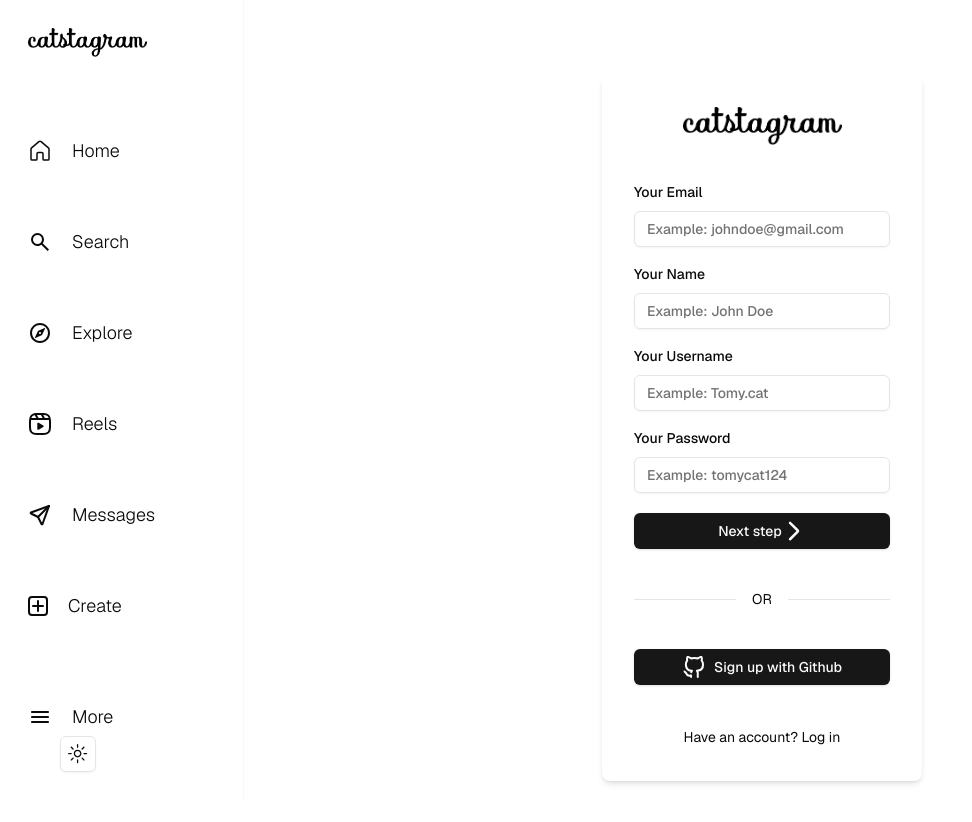
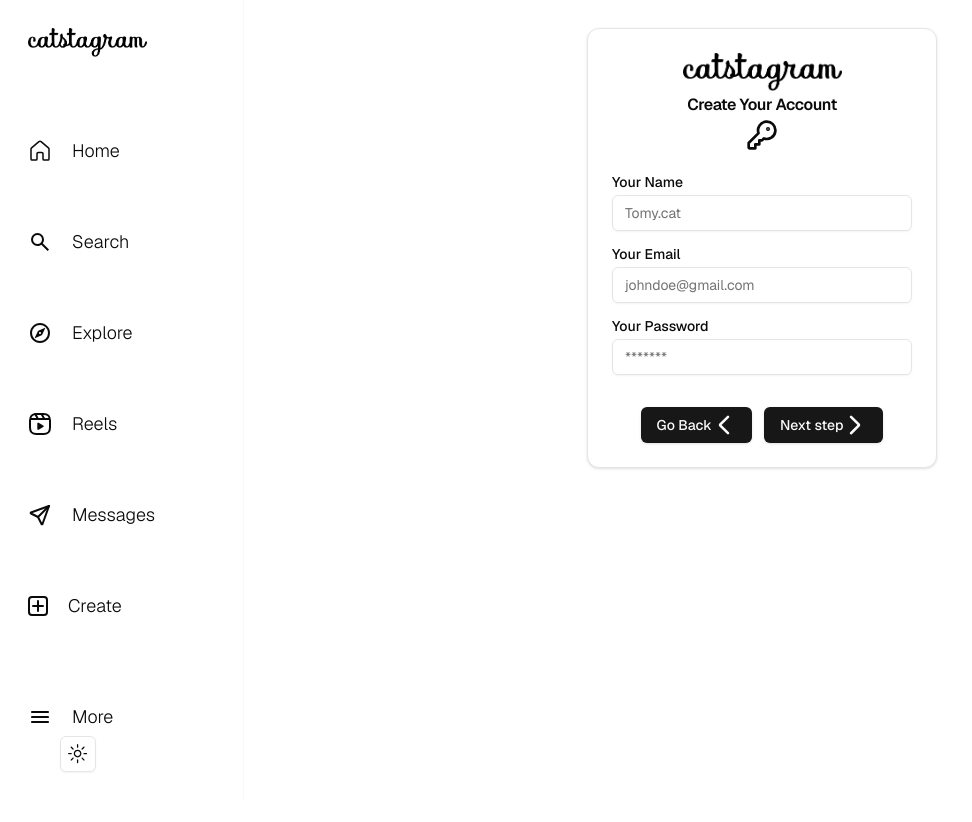
Before and after one commit to Armive/Catstagram, a Next.js app: page /signup in a window 1280 px wide. Shown: the top 822 px of the page, without its empty margins (0-972 px from the left). After the commit the page ends 800 px from the top, so only its background shows below. Built offline with nearby package versions, Linux system fonts and the light colour scheme.

Commit message:
Upload sign up ui 💅

```diff
--- a/app/signup/page.tsx
+++ b/app/signup/page.tsx
@@ -1,22 +1,48 @@
 "use client";
+import { z } from "zod";
 import { Input } from "@/components/ui/input";
 import { Button } from "@/components/ui/button";
 import Link from "next/link";
 import {
 	BirthdayIcon,
+	EmailIcon,
 	GithubIcon,
 	LeftArrow,
+	PasswordIcon,
 	RightArrow,
 } from "@/components/icons";
 import Image from "next/image";
 import { Label } from "@/components/ui/label";
 import { useState } from "react";
+import {
+	Card,
+	CardContent,
+	CardFooter,
+	CardHeader,
+	CardTitle,
+} from "@/components/ui/card";
+import {
+	Select,
+	SelectContent,
+	SelectItem,
+	SelectTrigger,
+	SelectValue,
+} from "@/components/ui/select";
 
 export default function SignUp() {
 	const [view, setView] = useState(0);
-  return view === 0 ? (
-    <div className="flex min-h-screen items-center justify-center ">
-      <div className="w-full max-w-xs p-8 gap-4 space-y-6 rounded-lg shadow-md flex flex-col">
+	const newLocal = "";
+	const onSubmit = (e: any) => {
+		e.preventDefault();
+		const formData = new FormData(e.target);
+		setView((v) => v + 1);
+	};
+
+	return (
+		<main className="flex justify-center">
+			{view === 0 && (
+				<Card className="w-[350px] ">
+					<CardHeader className="flex items-center">
 						<Image
 							src="/catstagram.png"
 							alt="catslogo"
@@ -24,71 +50,46 @@ export default function SignUp() {
 							width={159}
 							height={38}
 						/>
-        <form
-          className="flex gap-5 flex-col"
-          onSubmit={(e) => {
-            e.preventDefault();
-            setView(1);
-          }}
-        >
-          <Label htmlFor="email" className="flex gap-3 flex-col">
-            <span>Your Email</span>
+						<CardTitle>Create Your Account</CardTitle>
+						<PasswordIcon />
+					</CardHeader>
+					<CardContent>
+						<form onSubmit={onSubmit}>
+							<div className="grid w-full items-center gap-4">
+								<div className="flex flex-col space-y-1.5">
+									<Label htmlFor="name">Your Name</Label>
+									<Input id="Name" name="name" placeholder="Tomy.cat" />
+								</div>
+								<div className="flex flex-col space-y-1.5">
+									<Label htmlFor="email">Your Email</Label>
 									<Input
-              placeholder="Example: johndoe@gmail.com"
-              type="text"
+										type="email"
 										id="email"
+										placeholder="johndoe@gmail.com"
 									/>
-          </Label>
-
-          <Label htmlFor="name" className="flex gap-3 flex-col">
-            <span>Your Name</span>
-            <Input placeholder="Example: John Doe" type="text" id="name" />
-          </Label>
-
-          <Label htmlFor="username" className="flex gap-3 flex-col">
-            <span>Your Username</span>
-            <Input placeholder="Example: Tomy.cat" type="text" id="username" />
-          </Label>
-
-          <Label htmlFor="password" className="flex gap-3 flex-col">
-            <span>Your Password</span>
-            <Input
-              placeholder="Example: tomycat124"
-              type="text"
-              id="password"
-            />
-          </Label>
-
-          <Button className="w-full" type="submit">
-            Next step
+								</div>
+								<div className="flex flex-col space-y-1.5">
+									<Label htmlFor="password">Your Password</Label>
+									<Input type="password" id="password" placeholder="*******" />
+								</div>
+							</div>
+							<section className="flex justify-center items-center gap-3 mt-4">
+								<Button type="submit" className="mt-4">
+									<span>Go Back</span>
+									<LeftArrow />
+								</Button>
+								<Button type="submit" className="mt-4">
+									<span>Next step</span>
 									<RightArrow />
 								</Button>
+							</section>
 						</form>
-        <div className="flex items-center">
-          <div className="flex-grow border-t " />
-          <span className="mx-4 text-sm ">OR</span>
-          <div className="flex-grow border-t " />
-        </div>
-        <div className="text-center">
-          <Button className="flex items-center justify-center space-x-2 w-full">
-            <GithubIcon />
-            <span>Sign up with Github</span>
-          </Button>
-        </div>
-        <div className="text-center">
-          <span className="text-sm">Have an account? </span>
-          <Link className="text-sm" href="/login">
-            Log in
-          </Link>
-        </div>
-      </div>
-    </div>
-  ) : (
-    <div>
-      <form
-        action=""
-        className="flex flex-col min-h-screen items-center justify-center gap-3"
-      >
+					</CardContent>
+				</Card>
+			)}
+			{view === 1 && (
+				<Card className="w-[350px]">
+					<CardHeader className="flex items-center">
 						<Image
 							src="/catstagram.png"
 							alt="catslogo"
@@ -96,55 +97,89 @@ export default function SignUp() {
 							width={159}
 							height={38}
 						/>
+
+						<CardTitle>Date of birth and gender</CardTitle>
 						<BirthdayIcon />
+					</CardHeader>
+					<CardContent>
+						<form onSubmit={onSubmit} className="flex gap-4 flex-col">
+							<section className="flex w-full items-center justify-center gap-4">
+								<div className="flex flex-col space-y-1.5 items-center">
+									<Label htmlFor="day">Day</Label>
+									<Input id="day" name="day" placeholder="8" />
+								</div>
+								<div className="flex flex-col space-y-1.5 items-center">
+									<Label htmlFor="month">Month</Label>
+									<Input id="month" name="month" placeholder="11" />
+								</div>
+								<div className="flex flex-col space-y-1.5 items-center">
+									<Label htmlFor="year">Year</Label>
+									<Input id="year" name="year" placeholder="2021" />
+								</div>
+							</section>
 
-        <Label className="flex gap-3 flex-col ">
-          <span className="self-center">Your Birthday</span>
-          <div className="flex gap-2">
-            <Label htmlFor="day" className="flex items-center flex-col gap-1">
-              <span>Day</span>
-              <Input
-                placeholder="1"
-                type="text"
-                id="day"
-                className="w-16 flex justify-center items-center"
-              />
-            </Label>
-            <Label htmlFor="month" className="flex items-center flex-col gap-1">
-              <span>Month</span>
-              <Input
-                placeholder="12"
-                type="text"
-                id="month"
-                className="w-16 flex justify-center items-center"
-              />
-            </Label>
-            <Label htmlFor="year" className="flex items-center flex-col gap-1">
-              <span>Year</span>
-              <Input
-                placeholder="11"
-                type="text"
-                id="year"
-                className="w-16 flex justify-center items-center"
-              />
-            </Label>
-          </div>
-        </Label>
-        <Button
-          type="submit"
-          className="bg-white text-black rounded-lg font-semibold"
-        >
-          Next Step
+							<section className="flex items-center gap-3 flex-col">
+								<Label htmlFor="gender">Gender</Label>
+								<Select>
+									<SelectTrigger id="gender">
+										<SelectValue placeholder="Select your gender" />
+									</SelectTrigger>
+									<SelectContent position="popper">
+										<SelectItem value="female">Female</SelectItem>
+										<SelectItem value="male">Male</SelectItem>
+										<SelectItem value="none">Better not to say</SelectItem>
+									</SelectContent>
+								</Select>
+							</section>
+							<section className="flex justify-center items-center gap-3 mt-4">
+								<Button type="submit" className="mt-4">
+									<span>Go Back</span>
+									<LeftArrow />
+								</Button>
+								<Button type="submit" className="mt-4">
+									<span>Next step</span>
 									<RightArrow />
 								</Button>
-        <Button
-          type="button"
-          className="bg-white text-black rounded-lg font-semibold"
+							</section>
+						</form>
+					</CardContent>
+				</Card>
+			)}
+			{view === 2 && (
+				<Card className="w-[350px]">
+					<CardHeader className="flex items-center">
+						<Image
+							src="/catstagram.png"
+							alt="catslogo"
+							className=" hidden xl:flex dark:invert self-center"
+							width={159}
+							height={38}
+						/>
+						<CardTitle>Verify your email</CardTitle>
+						<EmailIcon />
+					</CardHeader>
+					<CardContent className="flex justify-center flex-col">
+						<p className="text-center">
+							To enter to Catstagram go to your Email to verify the Email
+							address.
+						</p>
+						<section className="flex justify-center items-center gap-3 mt-4">
+							<Button type="submit">
+								<LeftArrow />
+								<span>Go Back</span>
+							</Button>
+							<a
+								href="http://"
+								target="_blank"
+								rel="noopener noreferrer"
+								className="text-black/80 hover:text-gray-500 dark:text-white duration-200 text-center"
 							>
-          Go Back
-          <LeftArrow />
-        </Button>
-      </form>
-    </div>
+								Click to confirm Email
+							</a>
+						</section>
+					</CardContent>
+				</Card>
+			)}
+		</main>
 	);
 }
--- a/components/icons/index.tsx
+++ b/components/icons/index.tsx
@@ -10,6 +10,24 @@ function HomeIcon() {
       <path
         fill="currentColor"
         d="M16.81 4.3a1.25 1.25 0 0 0-1.62 0l-9.75 8.288a1.25 1.25 0 0 0-.44.953V26.5a.5.5 0 0 0 .5.5h5a.5.5 0 0 0 .5-.5v-7a2.5 2.5 0 0 1 2.5-2.5h5.004a2.5 2.5 0 0 1 2.5 2.5v7a.5.5 0 0 0 .5.5H26.5a.5.5 0 0 0 .5-.5V13.54a1.25 1.25 0 0 0-.44-.952zm-2.915-1.523a3.25 3.25 0 0 1 4.21 0l9.75 8.287A3.25 3.25 0 0 1 29 13.54V26.5a2.5 2.5 0 0 1-2.5 2.5h-4.996a2.5 2.5 0 0 1-2.5-2.5v-7a.5.5 0 0 0-.5-.5H13.5a.5.5 0 0 0-.5.5v7a2.5 2.5 0 0 1-2.5 2.5h-5A2.5 2.5 0 0 1 3 26.5V13.54a3.25 3.25 0 0 1 1.145-2.476z"
+      />
+    </svg>
+  );
+}
+
+function EmailIcon() {
+	return (
+		<svg
+			xmlns="http://www.w3.org/2000/svg"
+			width="32"
+			height="32"
+			viewBox="0 0 24 24"
+		>
+			<path
+				fill="currentColor"
+				fill-rule="evenodd"
+				d="M19 2.75a2.25 2.25 0 1 0 0 4.5a2.25 2.25 0 0 0 0-4.5M15.25 5a3.75 3.75 0 1 1 7.5 0a3.75 3.75 0 0 1-7.5 0M9.944 3.25H13a.75.75 0 0 1 0 1.5h-3c-1.907 0-3.261.002-4.29.14c-1.005.135-1.585.389-2.008.812c-.423.423-.677 1.003-.812 2.009c-.138 1.028-.14 2.382-.14 4.289c0 1.907.002 3.262.14 4.29c.135 1.005.389 1.585.812 2.008c.423.423 1.003.677 2.009.812c1.028.138 2.382.14 4.289.14h4c1.907 0 3.262-.002 4.29-.14c1.005-.135 1.585-.389 2.008-.812c.423-.423.677-1.003.812-2.009c.138-1.028.14-2.382.14-4.289c0-.373.003-.645.005-.88c.004-.379.007-.658-.005-1.1a.75.75 0 0 1 1.5-.04c.012.467.009.785.005 1.187c-.002.234-.005.497-.005.833v.056c0 1.838 0 3.294-.153 4.433c-.158 1.172-.49 2.121-1.238 2.87c-.749.748-1.698 1.08-2.87 1.238c-1.14.153-2.595.153-4.433.153H9.944c-1.838 0-3.294 0-4.433-.153c-1.172-.158-2.121-.49-2.87-1.238c-.748-.749-1.08-1.698-1.238-2.87c-.153-1.14-.153-2.595-.153-4.433v-.112c0-1.838 0-3.294.153-4.433c.158-1.172.49-2.121 1.238-2.87c.749-.748 1.698-1.08 2.87-1.238c1.14-.153 2.595-.153 4.433-.153m-4.52 4.27a.75.75 0 0 1 1.056-.096l2.16 1.799c.933.777 1.58 1.315 2.128 1.667c.529.34.888.455 1.233.455c.345 0 .704-.114 1.233-.455c.547-.352 1.195-.89 2.128-1.667a.75.75 0 1 1 .96 1.152l-.037.032c-.887.738-1.605 1.337-2.24 1.745c-.66.425-1.303.693-2.044.693c-.741 0-1.384-.269-2.045-.693c-.634-.408-1.352-1.007-2.239-1.745L5.52 8.577a.75.75 0 0 1-.096-1.057"
+				clip-rule="evenodd"
 			/>
 		</svg>
 	);
@@ -209,38 +227,6 @@ function LeftArrow() {
 	);
 }
 
-// function ChevronLeft() {
-// 	return (
-// 		<svg
-// 			xmlns="http://www.w3.org/2000/svg"
-// 			width="24"
-// 			height="24"
-// 			viewBox="0 0 24 24"
-// 		>
-// 			<path
-// 				fill="currentColor"
-// 				d="M22 12a10 10 0 0 1-10 10A10 10 0 0 1 2 12A10 10 0 0 1 12 2a10 10 0 0 1 10 10m-6.6 4.6L10.8 12l4.6-4.6L14 6l-6 6l6 6z"
-// 			/>
-// 		</svg>
-// 	);
-// }
-
-// function ChevronRight() {
-// 	return (
-// 		<svg
-// 			xmlns="http://www.w3.org/2000/svg"
-// 			width="24"
-// 			height="24"
-// 			viewBox="0 0 24 24"
-// 		>
-// 			<path
-// 				fill="currentColor"
-// 				d="M22 12a10 10 0 0 1-10 10A10 10 0 0 1 2 12A10 10 0 0 1 12 2a10 10 0 0 1 10 10m-12 6l6-6l-6-6l-1.4 1.4l4.6 4.6l-4.6 4.6z"
-// 			/>
-// 		</svg>
-// 	);
-// }
-
 function SendIcon() {
 	return (
 		<svg
@@ -320,8 +306,8 @@ function BirthdayIcon() {
 	return (
 		<svg
 			xmlns="http://www.w3.org/2000/svg"
-      width="24"
-      height="24"
+			width="32"
+			height="32"
 			viewBox="0 0 24 24"
 		>
 			<g fill="none" fill-rule="evenodd">
@@ -395,11 +381,31 @@ function AlertIcon() {
 	);
 }
 
+function PasswordIcon() {
+	return (
+		<svg
+			xmlns="http://www.w3.org/2000/svg"
+			width="32"
+			height="32"
+			viewBox="0 0 24 24"
+		>
+			<g
+				fill="none"
+				stroke="currentColor"
+				stroke-linecap="round"
+				stroke-linejoin="round"
+				stroke-width="2"
+			>
+				<path d="M2 18v3c0 .6.4 1 1 1h4v-3h3v-3h2l1.4-1.4a6.5 6.5 0 1 0-4-4Z" />
+				<circle cx="16.5" cy="7.5" r=".5" fill="currentColor" />
+			</g>
+		</svg>
+	);
+}
+
 export {
 	HomeIcon,
 	SearchIcon,
-  // ChevronLeft,
-  // ChevronRight,
 	MenuIcon,
 	CreateIcon,
 	ReelsIcon,
@@ -417,4 +423,6 @@ export {
 	BirthdayIcon,
 	LeftArrow,
 	RightArrow,
+	EmailIcon,
+	PasswordIcon,
 };
--- /dev/null
+++ b/components/ui/card.tsx
@@ -0,0 +1,76 @@
+import * as React from "react"
+
+import { cn } from "@/lib/utils"
+
+const Card = React.forwardRef<
+  HTMLDivElement,
+  React.HTMLAttributes<HTMLDivElement>
+>(({ className, ...props }, ref) => (
+  <div
+    ref={ref}
+    className={cn(
+      "rounded-xl border border-neutral-200 bg-white text-neutral-950 shadow dark:border-neutral-800 dark:bg-neutral-950 dark:text-neutral-50",
+      className
+    )}
+    {...props}
+  />
+))
+Card.displayName = "Card"
+
+const CardHeader = React.forwardRef<
+  HTMLDivElement,
+  React.HTMLAttributes<HTMLDivElement>
+>(({ className, ...props }, ref) => (
+  <div
+    ref={ref}
+    className={cn("flex flex-col space-y-1.5 p-6", className)}
+    {...props}
+  />
+))
+CardHeader.displayName = "CardHeader"
+
+const CardTitle = React.forwardRef<
+  HTMLParagraphElement,
+  React.HTMLAttributes<HTMLHeadingElement>
+>(({ className, ...props }, ref) => (
+  <h3
+    ref={ref}
+    className={cn("font-semibold leading-none tracking-tight", className)}
+    {...props}
+  />
+))
+CardTitle.displayName = "CardTitle"
+
+const CardDescription = React.forwardRef<
+  HTMLParagraphElement,
+  React.HTMLAttributes<HTMLParagraphElement>
+>(({ className, ...props }, ref) => (
+  <p
+    ref={ref}
+    className={cn("text-sm text-neutral-500 dark:text-neutral-400", className)}
+    {...props}
+  />
+))
+CardDescription.displayName = "CardDescription"
+
+const CardContent = React.forwardRef<
+  HTMLDivElement,
+  React.HTMLAttributes<HTMLDivElement>
+>(({ className, ...props }, ref) => (
+  <div ref={ref} className={cn("p-6 pt-0", className)} {...props} />
+))
+CardContent.displayName = "CardContent"
+
+const CardFooter = React.forwardRef<
+  HTMLDivElement,
+  React.HTMLAttributes<HTMLDivElement>
+>(({ className, ...props }, ref) => (
+  <div
+    ref={ref}
+    className={cn("flex items-center p-6 pt-0", className)}
+    {...props}
+  />
+))
+CardFooter.displayName = "CardFooter"
+
+export { Card, CardHeader, CardFooter, CardTitle, CardDescription, CardContent }
--- /dev/null
+++ b/components/ui/select.tsx
@@ -0,0 +1,164 @@
+"use client"
+
+import * as React from "react"
+import {
+  CaretSortIcon,
+  CheckIcon,
+  ChevronDownIcon,
+  ChevronUpIcon,
+} from "@radix-ui/react-icons"
+import * as SelectPrimitive from "@radix-ui/react-select"
+
+import { cn } from "@/lib/utils"
+
+const Select = SelectPrimitive.Root
+
+const SelectGroup = SelectPrimitive.Group
+
+const SelectValue = SelectPrimitive.Value
+
+const SelectTrigger = React.forwardRef<
+  React.ElementRef<typeof SelectPrimitive.Trigger>,
+  React.ComponentPropsWithoutRef<typeof SelectPrimitive.Trigger>
+>(({ className, children, ...props }, ref) => (
+  <SelectPrimitive.Trigger
+    ref={ref}
+    className={cn(
+      "flex h-9 w-full items-center justify-between whitespace-nowrap rounded-md border border-neutral-200 bg-transparent px-3 py-2 text-sm shadow-sm ring-offset-white placeholder:text-neutral-500 focus:outline-none focus:ring-1 focus:ring-neutral-950 disabled:cursor-not-allowed disabled:opacity-50 [&>span]:line-clamp-1 dark:border-neutral-800 dark:ring-offset-neutral-950 dark:placeholder:text-neutral-400 dark:focus:ring-neutral-300",
+      className
+    )}
+    {...props}
+  >
+    {children}
+    <SelectPrimitive.Icon asChild>
+      <CaretSortIcon className="h-4 w-4 opacity-50" />
+    </SelectPrimitive.Icon>
+  </SelectPrimitive.Trigger>
+))
+SelectTrigger.displayName = SelectPrimitive.Trigger.displayName
+
+const SelectScrollUpButton = React.forwardRef<
+  React.ElementRef<typeof SelectPrimitive.ScrollUpButton>,
+  React.ComponentPropsWithoutRef<typeof SelectPrimitive.ScrollUpButton>
+>(({ className, ...props }, ref) => (
+  <SelectPrimitive.ScrollUpButton
+    ref={ref}
+    className={cn(
+      "flex cursor-default items-center justify-center py-1",
+      className
+    )}
+    {...props}
+  >
+    <ChevronUpIcon />
+  </SelectPrimitive.ScrollUpButton>
+))
+SelectScrollUpButton.displayName = SelectPrimitive.ScrollUpButton.displayName
+
+const SelectScrollDownButton = React.forwardRef<
+  React.ElementRef<typeof SelectPrimitive.ScrollDownButton>,
+  React.ComponentPropsWithoutRef<typeof SelectPrimitive.ScrollDownButton>
+>(({ className, ...props }, ref) => (
+  <SelectPrimitive.ScrollDownButton
+    ref={ref}
+    className={cn(
+      "flex cursor-default items-center justify-center py-1",
+      className
+    )}
+    {...props}
+  >
+    <ChevronDownIcon />
+  </SelectPrimitive.ScrollDownButton>
+))
+SelectScrollDownButton.displayName =
+  SelectPrimitive.ScrollDownButton.displayName
+
+const SelectContent = React.forwardRef<
+  React.ElementRef<typeof SelectPrimitive.Content>,
+  React.ComponentPropsWithoutRef<typeof SelectPrimitive.Content>
+>(({ className, children, position = "popper", ...props }, ref) => (
+  <SelectPrimitive.Portal>
+    <SelectPrimitive.Content
+      ref={ref}
+      className={cn(
+        "relative z-50 max-h-96 min-w-[8rem] overflow-hidden rounded-md border border-neutral-200 bg-white text-neutral-950 shadow-md data-[state=open]:animate-in data-[state=closed]:animate-out data-[state=closed]:fade-out-0 data-[state=open]:fade-in-0 data-[state=closed]:zoom-out-95 data-[state=open]:zoom-in-95 data-[side=bottom]:slide-in-from-top-2 data-[side=left]:slide-in-from-right-2 data-[side=right]:slide-in-from-left-2 data-[side=top]:slide-in-from-bottom-2 dark:border-neutral-800 dark:bg-neutral-950 dark:text-neutral-50",
+        position === "popper" &&
+          "data-[side=bottom]:translate-y-1 data-[side=left]:-translate-x-1 data-[side=right]:translate-x-1 data-[side=top]:-translate-y-1",
+        className
+      )}
+      position={position}
+      {...props}
+    >
+      <SelectScrollUpButton />
+      <SelectPrimitive.Viewport
+        className={cn(
+          "p-1",
+          position === "popper" &&
+            "h-[var(--radix-select-trigger-height)] w-full min-w-[var(--radix-select-trigger-width)]"
+        )}
+      >
+        {children}
+      </SelectPrimitive.Viewport>
+      <SelectScrollDownButton />
+    </SelectPrimitive.Content>
+  </SelectPrimitive.Portal>
+))
+SelectContent.displayName = SelectPrimitive.Content.displayName
+
+const SelectLabel = React.forwardRef<
+  React.ElementRef<typeof SelectPrimitive.Label>,
+  React.ComponentPropsWithoutRef<typeof SelectPrimitive.Label>
+>(({ className, ...props }, ref) => (
+  <SelectPrimitive.Label
+    ref={ref}
+    className={cn("px-2 py-1.5 text-sm font-semibold", className)}
+    {...props}
+  />
+))
+SelectLabel.displayName = SelectPrimitive.Label.displayName
+
+const SelectItem = React.forwardRef<
+  React.ElementRef<typeof SelectPrimitive.Item>,
+  React.ComponentPropsWithoutRef<typeof SelectPrimitive.Item>
+>(({ className, children, ...props }, ref) => (
+  <SelectPrimitive.Item
+    ref={ref}
+    className={cn(
+      "relative flex w-full cursor-default select-none items-center rounded-sm py-1.5 pl-2 pr-8 text-sm outline-none focus:bg-neutral-100 focus:text-neutral-900 data-[disabled]:pointer-events-none data-[disabled]:opacity-50 dark:focus:bg-neutral-800 dark:focus:text-neutral-50",
+      className
+    )}
+    {...props}
+  >
+    <span className="absolute right-2 flex h-3.5 w-3.5 items-center justify-center">
+      <SelectPrimitive.ItemIndicator>
+        <CheckIcon className="h-4 w-4" />
+      </SelectPrimitive.ItemIndicator>
+    </span>
+    <SelectPrimitive.ItemText>{children}</SelectPrimitive.ItemText>
+  </SelectPrimitive.Item>
+))
+SelectItem.displayName = SelectPrimitive.Item.displayName
+
+const SelectSeparator = React.forwardRef<
+  React.ElementRef<typeof SelectPrimitive.Separator>,
+  React.ComponentPropsWithoutRef<typeof SelectPrimitive.Separator>
+>(({ className, ...props }, ref) => (
+  <SelectPrimitive.Separator
+    ref={ref}
+    className={cn("-mx-1 my-1 h-px bg-neutral-100 dark:bg-neutral-800", className)}
+    {...props}
+  />
+))
+SelectSeparator.displayName = SelectPrimitive.Separator.displayName
+
+export {
+  Select,
+  SelectGroup,
+  SelectValue,
+  SelectTrigger,
+  SelectContent,
+  SelectLabel,
+  SelectItem,
+  SelectSeparator,
+  SelectScrollUpButton,
+  SelectScrollDownButton,
+}
--- a/package.json
+++ b/package.json
@@ -9,6 +9,7 @@
     "@radix-ui/react-dropdown-menu": "^2.0.6",
     "@radix-ui/react-icons": "^1.3.0",
     "@radix-ui/react-label": "^2.0.2",
+    "@radix-ui/react-select": "^2.0.0",
     "@radix-ui/react-slot": "^1.0.2",
     "@radix-ui/react-tooltip": "^1.0.7",
     "@supabase/ssr": "latest",
@@ -30,7 +31,8 @@
     "tailwind-merge": "^2.2.0",
     "tailwindcss": "3.4.1",
     "tailwindcss-animate": "^1.0.7",
-    "typescript": "5.3.3"
+    "typescript": "5.3.3",
+    "zod": "^3.22.4"
   },
   "devDependencies": {
     "@types/node": "20.11.5",
```
Lines whose indentation alone changed are shown as unchanged.
